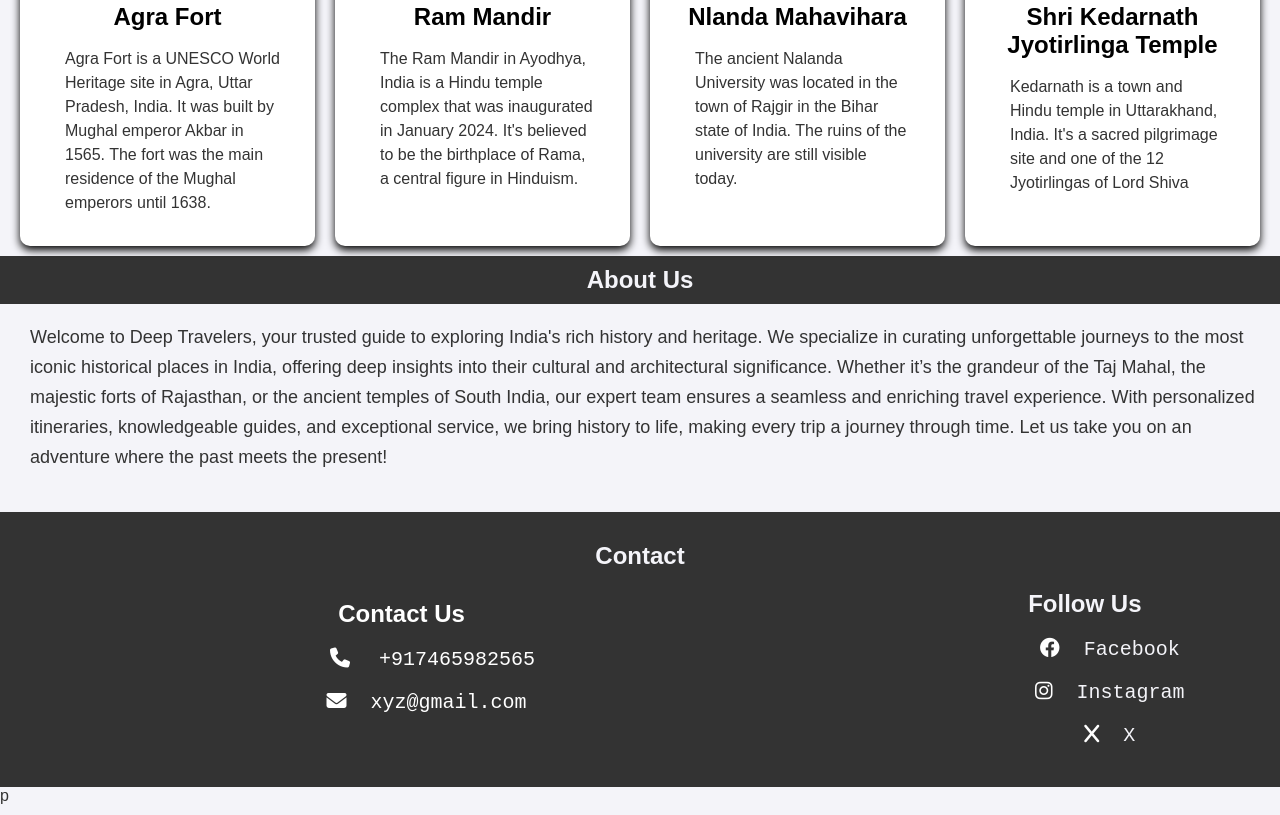
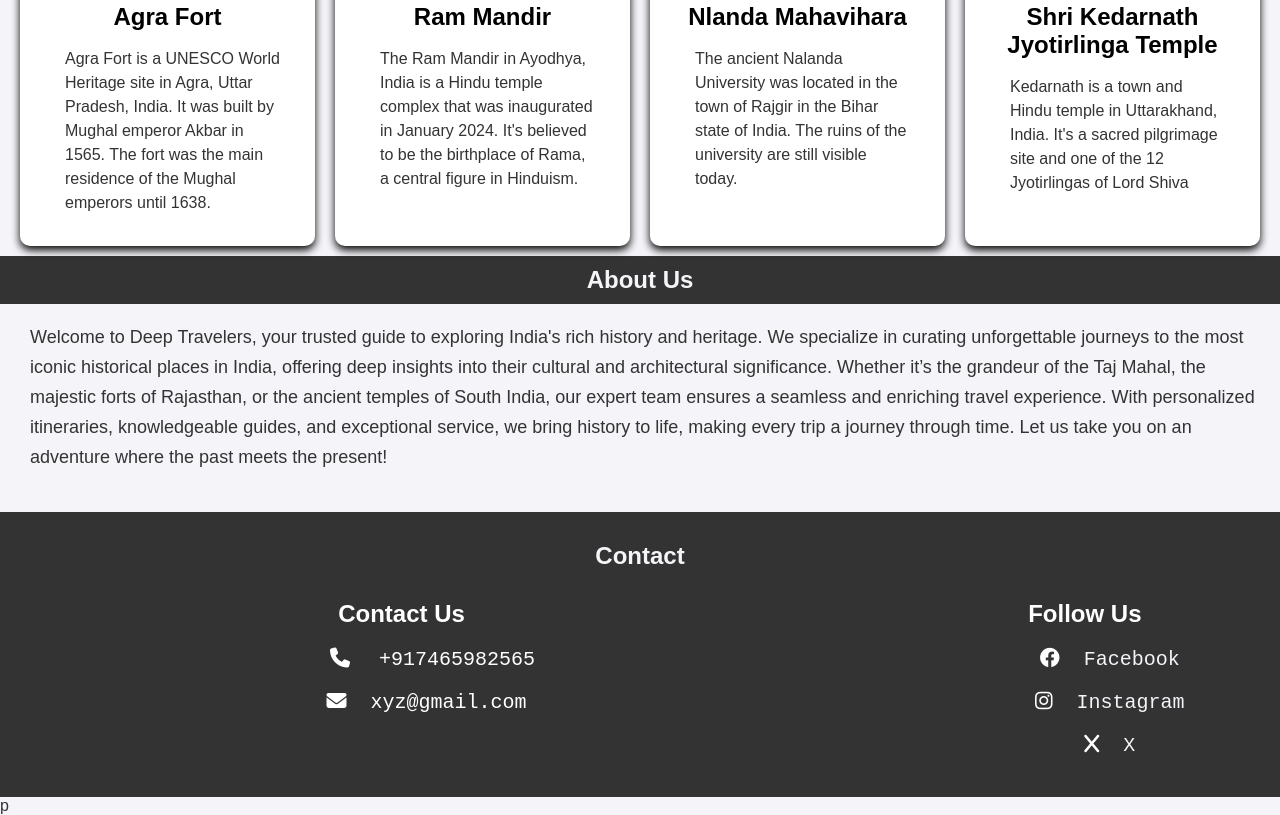
Before and after one commit to deepak-SinghNegi/Historical-Place-in-India, a plain HTML site: page index.html in a window 1280 px wide. Shown: the part 774-1589 px from the top of the page. Drawn offline with Linux system fonts and the light colour scheme.

Commit message:
Update index.html

```diff
--- a/index.html
+++ b/index.html
@@ -197,7 +197,7 @@
         <pre><i class="fa-solid fa-envelope"></i>  xyz@gmail.com</pre>
     </div>
     <div>
-        <h1>Follow Us</h1>
+        <h2 class="ft">Follow Us</h2>
         <pre class="ft"><i class="fa-brands fa-facebook"></i>  <a href="https://developers.facebook.com/docs/facebook-login/web/">Facebook</a></pre>
         <pre class="ft"><i class="fa-brands fa-instagram"></i> <a href="https://www.instagram.com/accounts/login/?hl=en"> Instagram</a></pre>
         <pre class="ft"><i class="fa-solid fa-x"></i> <a href="https://x.com/i/flow/login"> X</a></pre>
```
